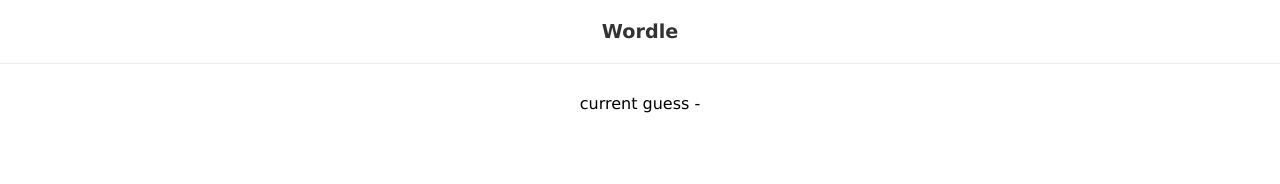
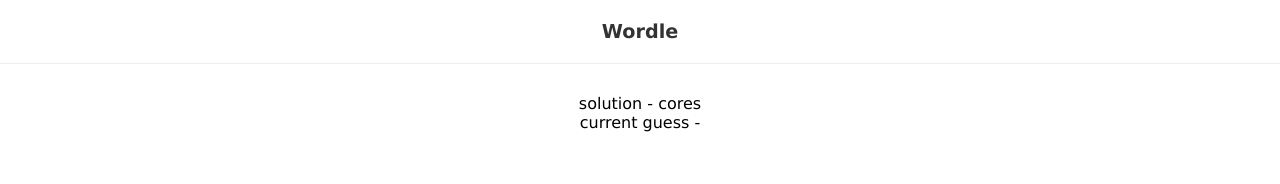
Before and after one commit to BSlaven/Wordle_clone, a React (Vite) app: page / in a window 1280 px wide. Shown: the top 184 px of the page. Built offline with nearby package versions, Linux system fonts and the light colour scheme; data requests are answered from the project's data file.

Commit message:
return formatted guess and put it in a variable

```diff
--- a/src/components/Wordle.jsx
+++ b/src/components/Wordle.jsx
@@ -12,7 +12,10 @@
   }, [handleKeyup]);
 
   return (
-    <div>current guess - {currentGuess}</div>
+    <div>
+      <div>solution - {solution}</div>
+      <div>current guess - {currentGuess}</div>
+    </div>
   )
 }
 
--- a/src/hooks/useWordle.js
+++ b/src/hooks/useWordle.js
@@ -58,7 +58,8 @@
         console.log('word must be 5 characters long');
         return;
       }
-      formatGuess();
+      const formatted = formatGuess();
+      console.log(formatted);
     }
 
     if(key === 'Backspace') {
```
